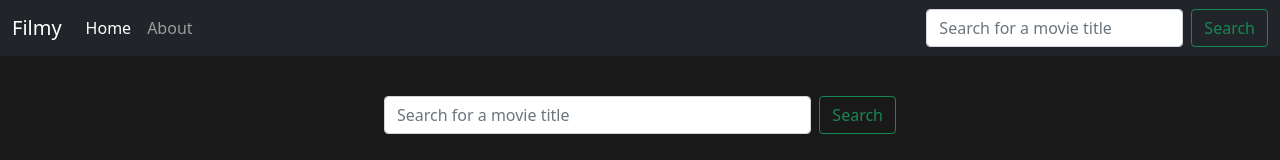
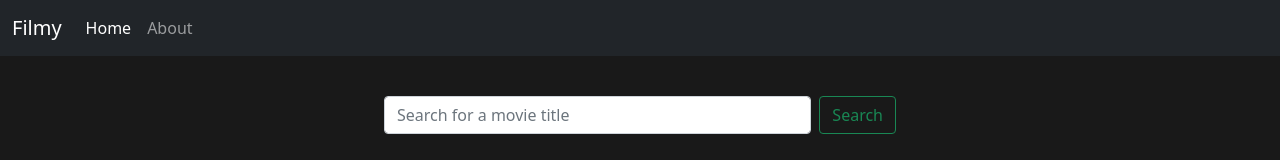
Before and after one commit to Akseluhr/Filmy, a React (Create React App) app in the folder client/: page / in a window 1280 px wide. Shown: the top 160 px of the page. Built offline with nearby package versions, Linux system fonts and the light colour scheme.

Commit message:
Dynamiskt sökfält Flyttas ned från nav när man är på homepage

```diff
--- a/client/src/App.jsx
+++ b/client/src/App.jsx
@@ -1,4 +1,5 @@
 import { Routes, Route } from 'react-router-dom'
+import { useLocation } from 'react-router-dom'
 
 import Home from './views/Home'
 import NavBar from './components/Global/NavBar'
--- a/client/src/components/Global/NavBar.jsx
+++ b/client/src/components/Global/NavBar.jsx
@@ -4,8 +4,27 @@ import Form from 'react-bootstrap/Form'
 import Nav from 'react-bootstrap/Nav'
 import Navbar from 'react-bootstrap/Navbar'
 import { LinkContainer } from 'react-router-bootstrap'
+import { useLocation } from 'react-router-dom'
 
 function NavBar() {
+  let searchBar = (
+    <Form className='d-flex'>
+      <Form.Control
+        type='search'
+        placeholder='Search for a movie title'
+        className='me-2'
+        aria-label='Search'
+      />
+      <Button variant='outline-success'>Search</Button>
+    </Form>
+  )
+
+  const location = useLocation()
+
+  if (location.pathname === '/') {
+    searchBar = null
+  }
+
   return (
     <Navbar bg='dark' variant='dark' expand='md'>
       <Container fluid>
@@ -26,15 +45,7 @@ function NavBar() {
               <Nav.Link>About</Nav.Link>
             </LinkContainer>
           </Nav>
-          <Form className='d-flex'>
-            <Form.Control
-              type='search'
-              placeholder='Search for a movie title'
-              className='me-2'
-              aria-label='Search'
-            />
-            <Button variant='outline-success'>Search</Button>
-          </Form>
+          {searchBar}
         </Navbar.Collapse>
       </Container>
     </Navbar>
```
